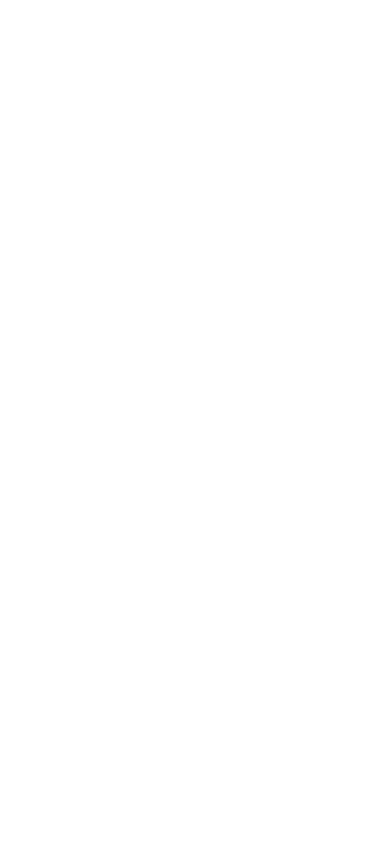
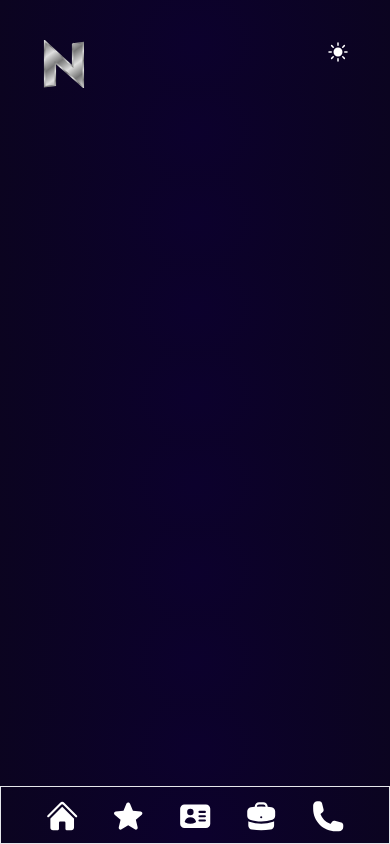
Before and after one commit to nurnahid1/dev-nahid, a React (Create React App) app: page / in a window 390 px wide. Built offline with nearby package versions, Linux system fonts and the light colour scheme.

Commit message:
navber complete

```diff
--- a/package.json
+++ b/package.json
@@ -3,11 +3,13 @@
   "version": "0.1.0",
   "private": true,
   "dependencies": {
+    "@heroicons/react": "^2.0.13",
     "@testing-library/jest-dom": "^5.16.5",
     "@testing-library/react": "^13.4.0",
     "@testing-library/user-event": "^13.5.0",
     "react": "^18.2.0",
     "react-dom": "^18.2.0",
+    "react-router-dom": "^6.4.3",
     "react-scripts": "5.0.1",
     "web-vitals": "^2.1.4"
   },
@@ -34,5 +36,8 @@
       "last 1 firefox version",
       "last 1 safari version"
     ]
+  },
+  "devDependencies": {
+    "tailwindcss": "^3.2.4"
   }
 }
--- a/public/index.html
+++ b/public/index.html
@@ -10,34 +10,13 @@
       content="Web site created using create-react-app"
     />
     <link rel="apple-touch-icon" href="%PUBLIC_URL%/logo192.png" />
-    <!--
-      manifest.json provides metadata used when your web app is installed on a
-      user's mobile device or desktop. See https://developers.google.com/web/fundamentals/web-app-manifest/
-    -->
     <link rel="manifest" href="%PUBLIC_URL%/manifest.json" />
-    <!--
-      Notice the use of %PUBLIC_URL% in the tags above.
-      It will be replaced with the URL of the `public` folder during the build.
-      Only files inside the `public` folder can be referenced from the HTML.
-
-      Unlike "/favicon.ico" or "favicon.ico", "%PUBLIC_URL%/favicon.ico" will
-      work correctly both with client-side routing and a non-root public URL.
-      Learn how to configure a non-root public URL by running `npm run build`.
-    -->
-    <title>React App</title>
+    <title>Dev-Nahid</title>
+    <!-- font awesome icon -->
+    <script src="https://kit.fontawesome.com/d6cb2b7a69.js" crossorigin="anonymous"></script>
   </head>
   <body>
     <noscript>You need to enable JavaScript to run this app.</noscript>
     <div id="root"></div>
-    <!--
-      This HTML file is a template.
-      If you open it directly in the browser, you will see an empty page.
-
-      You can add webfonts, meta tags, or analytics to this file.
-      The build step will place the bundled scripts into the <body> tag.
-
-      To begin the development, run `npm start` or `yarn start`.
-      To create a production bundle, use `npm run build` or `yarn build`.
-    -->
   </body>
 </html>
--- a/src/App.js
+++ b/src/App.js
@@ -1,8 +1,18 @@
-import './App.css';
+import { Route, Routes } from 'react-router-dom';
+import './App.css'
+import Home from './Components/Home/Home';
 
 function App() {
   return (
-    <div>
+    <div >
+
+      <Routes>
+        <Route path='/' element={<Home></Home>}></Route>
+        <Route path='/' element={<Home></Home>}></Route>
+        <Route path='/' element={<Home></Home>}></Route>
+        <Route path='/' element={<Home></Home>}></Route>
+        <Route path='/' element={<Home></Home>}></Route>
+      </Routes>
 
     </div>
   );
--- /dev/null
+++ b/src/Components/Home/Home.js
@@ -0,0 +1,12 @@
+import React from 'react';
+import Navber from './Navber/Navber';
+
+const Home = () => {
+    return (
+        <div className='lg:mx-32 mx-10'>
+            <Navber></Navber>
+        </div>
+    );
+};
+
+export default Home;
--- /dev/null
+++ b/src/Components/Home/Navber/Navber.js
@@ -0,0 +1,48 @@
+import React from 'react';
+import { Link } from 'react-router-dom';
+import {HomeIcon, SunIcon, StarIcon, IdentificationIcon, PhoneIcon, BriefcaseIcon } from '@heroicons/react/24/solid'
+import logo from '../../../Images/logo.svg'
+
+const Navber = () => {
+    return (
+        <div>
+            <div className='flex justify-between mt-10'>
+            <div>
+                {/* <h1 className='text-3xl  font-bold bg-slate-400 text-indigo-600'>N</h1> */}
+                <img className='w-12 h-12' src={logo} alt="" />
+            </div>
+
+            {/* desktop version */}
+            <div className='lg:max-w-lg max-w-xs hidden md:block lg:block'>
+                <Link className='mr-5 text-white font-bold border border-violet-400 hover:text-black hover:bg-[#61DAFB]	 bg-slate-400 p-2 rounded-md ' to="/">Home</Link>
+                <Link className='mr-5 text-white font-bold border border-violet-400 hover:text-black hover:bg-[#61DAFB]	 bg-slate-400 p-2 rounded-md ' to="/about">About</Link>
+                <Link className='mr-5 text-white font-bold border border-violet-400 hover:text-black hover:bg-[#61DAFB]	 bg-slate-400 p-2 rounded-md ' to="/skill">Skills</Link>
+                <Link className='mr-5 text-white font-bold border border-violet-400 hover:text-black hover:bg-[#61DAFB]	 bg-slate-400 p-2 rounded-md ' to="/portfolio">Portfolio</Link>
+                <Link className='mr-5 text-white font-bold border border-violet-400 hover:text-black hover:bg-[#61DAFB]	 bg-slate-400 p-2 rounded-md ' to="/blog">Blog</Link>
+                <Link className='mr-5 text-white font-bold border border-violet-400 hover:text-black hover:bg-[#61DAFB]	 bg-slate-400 p-2 rounded-md ' to="/contact">Contact</Link>
+            </div>
+
+            <div >
+            <SunIcon className='text-white w-6 h-6'></SunIcon>
+            </div>
+            </div>
+            {/*navber mobile version */}
+
+            <div className='block md:hidden lg:hidden flex w-full  fixed bottom-0 right-0  mb-0 p-3 border'>
+            <Link className='w-10 h-8 mx-8 text-white' to='/'><HomeIcon className=''></HomeIcon></Link>
+            <Link className='w-10 h-8 mr-8 text-white' to='/skill'><StarIcon ></StarIcon></Link>
+            <Link className='w-10 h-8 mr-8 text-white' to='/about'><IdentificationIcon></IdentificationIcon> </Link>
+            <Link className='w-10 h-8 mr-8 text-white' to='/portfolio'> < BriefcaseIcon></BriefcaseIcon></Link>
+            <Link className='w-10 h-8 mr-8 text-white' to='/contact'> <PhoneIcon></PhoneIcon></Link>
+            </div>
+
+
+
+
+
+
+        </div>
+    );
+};
+
+export default Navber;
--- a/src/index.css
+++ b/src/index.css
@@ -1,3 +1,7 @@
+@tailwind base;
+@tailwind components;
+@tailwind utilities;
+
 body {
   margin: 0;
   font-family: -apple-system, BlinkMacSystemFont, 'Segoe UI', 'Roboto', 'Oxygen',
@@ -5,6 +9,10 @@
     sans-serif;
   -webkit-font-smoothing: antialiased;
   -moz-osx-font-smoothing: grayscale;
+
+  background: rgb(12,1,45);
+  background: radial-gradient(circle, rgba(12,1,45,1) 0%, rgba(11,4,32,1) 100%);
+
 }
 
 code {
--- a/src/index.js
+++ b/src/index.js
@@ -3,12 +3,15 @@
 import './index.css';
 import App from './App';
 import reportWebVitals from './reportWebVitals';
+import { BrowserRouter } from 'react-router-dom';
 
 const root = ReactDOM.createRoot(document.getElementById('root'));
 root.render(
+  <BrowserRouter>
   <React.StrictMode>
     <App />
   </React.StrictMode>
+  </BrowserRouter>
 );
 
 // If you want to start measuring performance in your app, pass a function
--- /dev/null
+++ b/tailwind.config.js
@@ -0,0 +1,8 @@
+/** @type {import('tailwindcss').Config} */
+module.exports = {
+  content: ["./src/**/*.{html,js}"],
+  theme: {
+    extend: {},
+  },
+  plugins: [],
+}
```
Also changed, not shown: src/Images/logo.svg (added), 1 other file (tests, documents, lock files or other folders).
